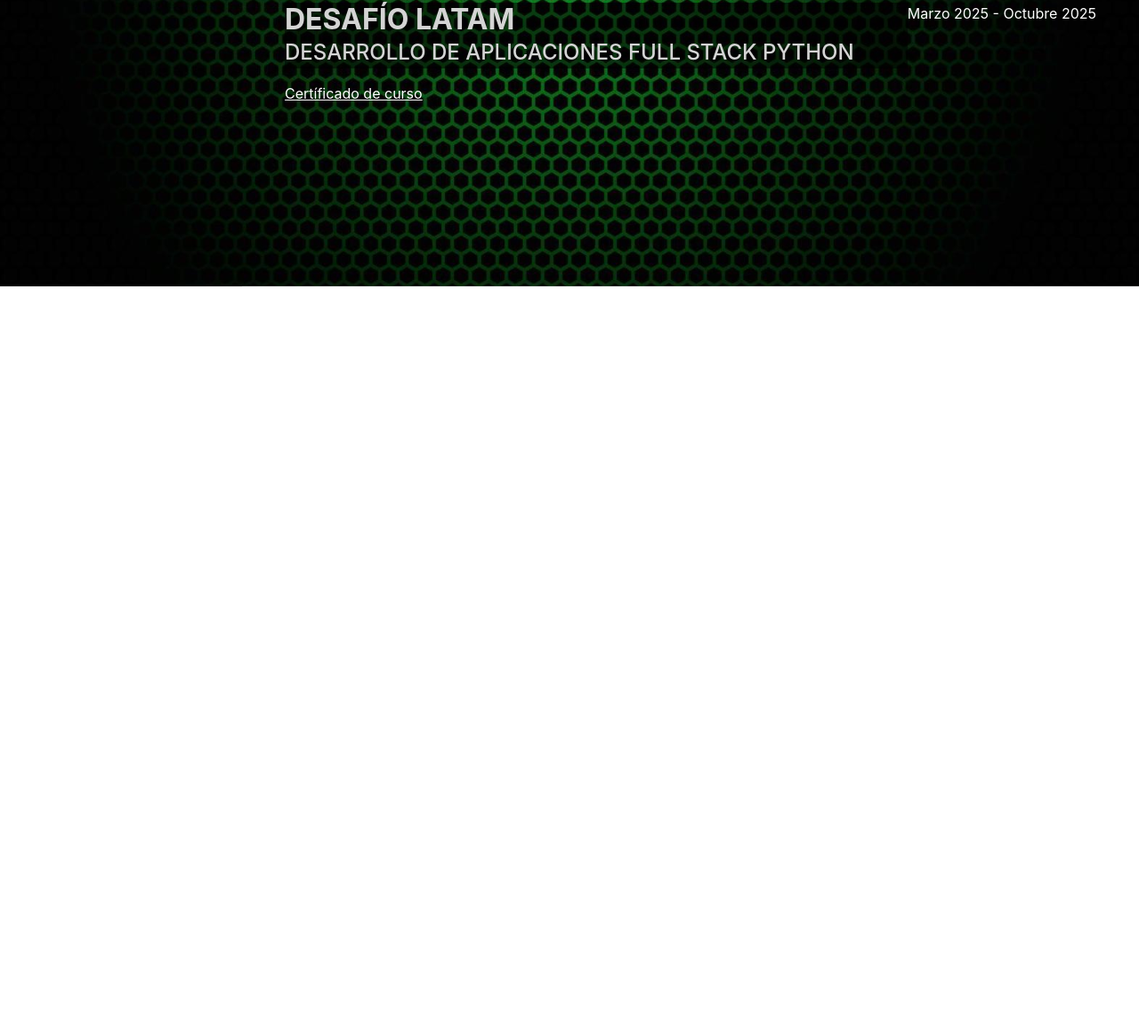
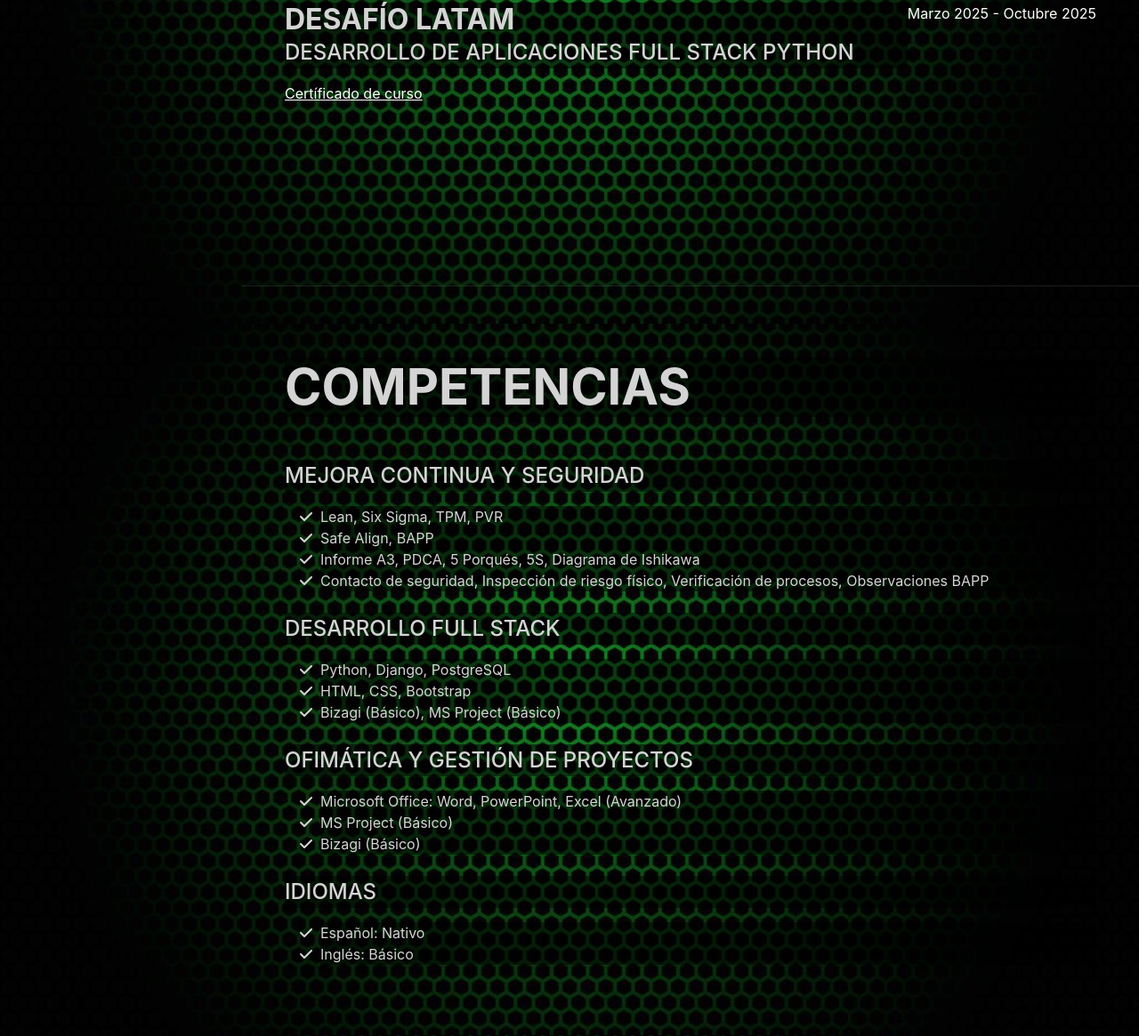
Before and after one commit to AlkimistaRavith/AlkimistaRavith.github.io, a plain HTML site: page index.html in a window 1280 px wide. Shown: the part 3636-4801 px from the top of the page at 89% size. Before the commit the page ends 3958 px from the top, so only its background shows below. Drawn offline with nearby package versions, Linux system fonts and the light colour scheme; a web font is replaced by a local one.

Commit message:
completando

```diff
--- a/index.html
+++ b/index.html
@@ -259,47 +259,44 @@
             <hr class="m-0" />
 
             <!-- Skills-->
-        <!--
             <section class="resume-section" id="skills">
                 <div class="resume-section-content">
-                    <h2 class="mb-5">Skills</h2>
-                    <div class="subheading mb-3">Programming Languages & Tools</div>
-                    <ul class="list-inline dev-icons">
-                        <li class="list-inline-item"><i class="fab fa-html5"></i></li>
-                        <li class="list-inline-item"><i class="fab fa-css3-alt"></i></li>
-                        <li class="list-inline-item"><i class="fab fa-js-square"></i></li>
-                        <li class="list-inline-item"><i class="fab fa-angular"></i></li>
-                        <li class="list-inline-item"><i class="fab fa-react"></i></li>
-                        <li class="list-inline-item"><i class="fab fa-node-js"></i></li>
-                        <li class="list-inline-item"><i class="fab fa-sass"></i></li>
-                        <li class="list-inline-item"><i class="fab fa-less"></i></li>
-                        <li class="list-inline-item"><i class="fab fa-wordpress"></i></li>
-                        <li class="list-inline-item"><i class="fab fa-gulp"></i></li>
-                        <li class="list-inline-item"><i class="fab fa-grunt"></i></li>
-                        <li class="list-inline-item"><i class="fab fa-npm"></i></li>
+                    <h2 class="mb-5">Competencias</h2>
+
+                    <!-- Mejora Continua y Seguridad -->
+                    <div class="subheading mb-3">Mejora Continua y Seguridad</div>
+                    <ul class="fa-ul mb-4">
+                        <li><span class="fa-li"><i class="fas fa-check"></i></span>Lean, Six Sigma, TPM, PVR</li>
+                        <li><span class="fa-li"><i class="fas fa-check"></i></span>Safe Align, BAPP</li>
+                        <li><span class="fa-li"><i class="fas fa-check"></i></span>Informe A3, PDCA, 5 Porqués, 5S, Diagrama de Ishikawa</li>
+                        <li><span class="fa-li"><i class="fas fa-check"></i></span>Contacto de seguridad, Inspección de riesgo físico, Verificación de procesos, Observaciones BAPP</li>
                     </ul>
-                    <div class="subheading mb-3">Workflow</div>
+
+                    <!-- Desarrollo Full Stack -->
+                    <div class="subheading mb-3">Desarrollo Full Stack</div>
+                    <ul class="fa-ul mb-4">
+                        <li><span class="fa-li"><i class="fas fa-check"></i></span>Python, Django, PostgreSQL</li>
+                        <li><span class="fa-li"><i class="fas fa-check"></i></span>HTML, CSS, Bootstrap</li>
+                        <li><span class="fa-li"><i class="fas fa-check"></i></span>Bizagi (Básico), MS Project (Básico)</li>
+                    </ul>
+
+                    <!-- Habilidades Computacionales -->
+                    <div class="subheading mb-3">Ofimática y Gestión de Proyectos</div>
+                    <ul class="fa-ul mb-4">
+                        <li><span class="fa-li"><i class="fas fa-check"></i></span>Microsoft Office: Word, PowerPoint, Excel (Avanzado)</li>
+                        <li><span class="fa-li"><i class="fas fa-check"></i></span>MS Project (Básico)</li>
+                        <li><span class="fa-li"><i class="fas fa-check"></i></span>Bizagi (Básico)</li>
+                    </ul>
+
+                    <!-- Idiomas -->
+                    <div class="subheading mb-3">Idiomas</div>
                     <ul class="fa-ul mb-0">
-                        <li>
-                            <span class="fa-li"><i class="fas fa-check"></i></span>
-                            Mobile-First, Responsive Design
-                        </li>
-                        <li>
-                            <span class="fa-li"><i class="fas fa-check"></i></span>
-                            Cross Browser Testing & Debugging
-                        </li>
-                        <li>
-                            <span class="fa-li"><i class="fas fa-check"></i></span>
-                            Cross Functional Teams
-                        </li>
-                        <li>
-                            <span class="fa-li"><i class="fas fa-check"></i></span>
-                            Agile Development & Scrum
-                        </li>
+                        <li><span class="fa-li"><i class="fas fa-check"></i></span>Español: Nativo</li>
+                        <li><span class="fa-li"><i class="fas fa-check"></i></span>Inglés: Básico</li>
                     </ul>
+
                 </div>
             </section>
-        -->
         </div>
         <!-- Bootstrap core JS-->
         <script src="https://cdn.jsdelivr.net/npm/bootstrap@5.2.3/dist/js/bootstrap.bundle.min.js"></script>
```
